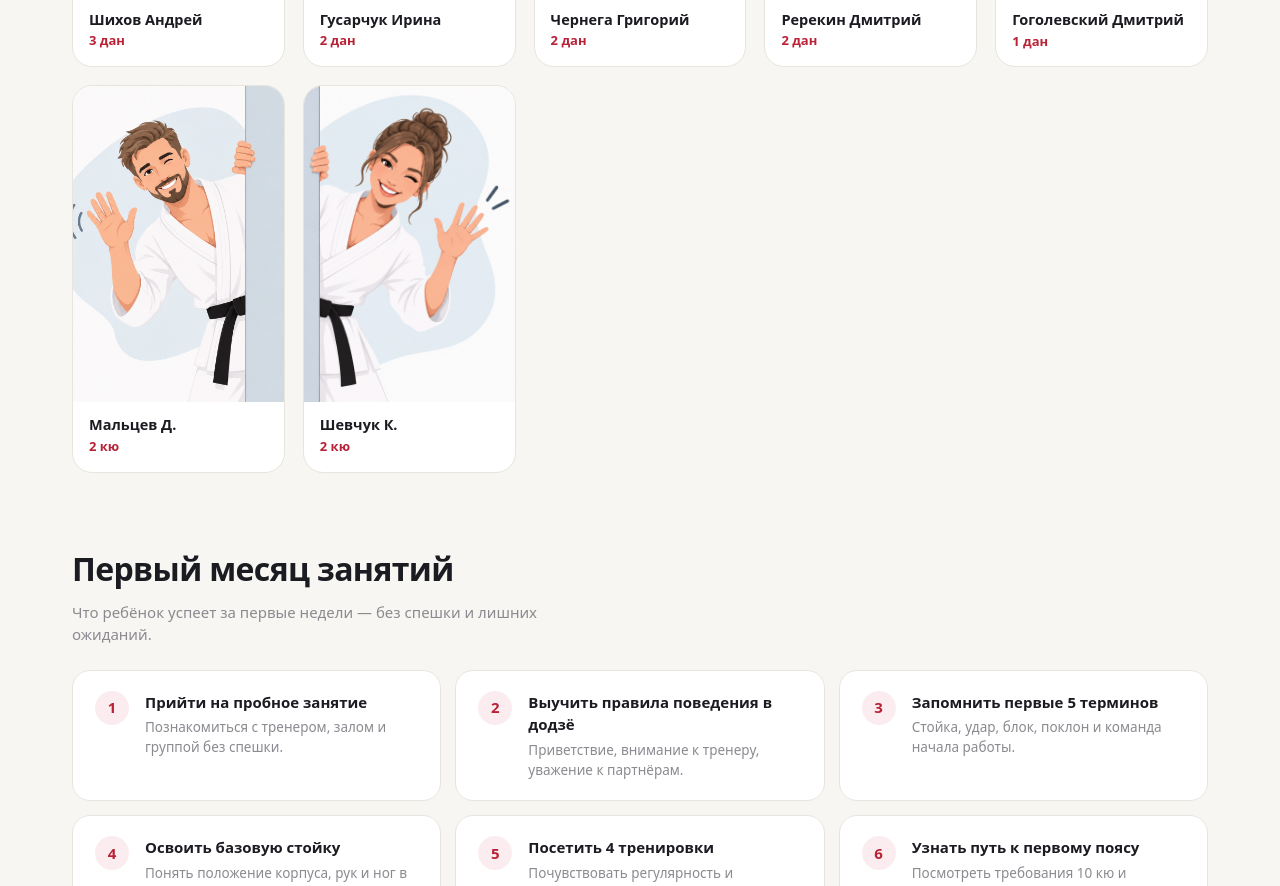
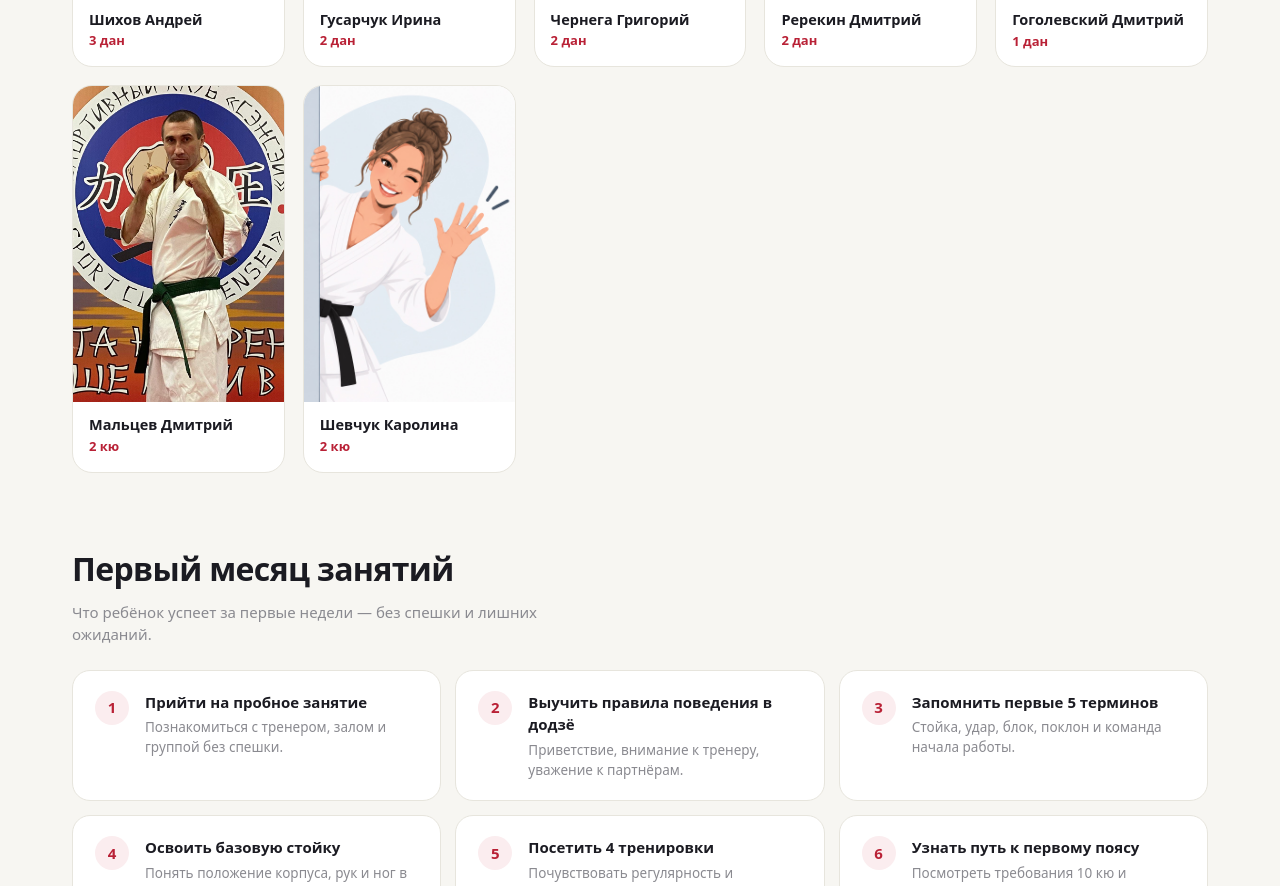
Before and after one commit to niks-xz/ashihara, an Astro site in the folder frontend/: page / in a window 1280 px wide. Shown: the part 3506-4392 px from the top of the page. Built offline with nearby package versions, Linux system fonts and the light colour scheme; Astro itself is replaced by a stand-in of ours.

Commit message:
Add Maltsev photo and full names for the new coaches

```diff
--- a/frontend/src/content/coaches/maltsev.md
+++ b/frontend/src/content/coaches/maltsev.md
@@ -1,8 +1,9 @@
 ---
-fullName: Мальцев Д. С.
+fullName: Мальцев Дмитрий Сергеевич
 rank: 2 кю
 gender: male
 title: Тренер СК «Сэнсэй»
+photo: ../../assets/coaches/maltsev.jpg
 sortOrder: 6
 ---
 
--- a/frontend/src/content/coaches/shevchuk.md
+++ b/frontend/src/content/coaches/shevchuk.md
@@ -1,5 +1,5 @@
 ---
-fullName: Шевчук К. Ю.
+fullName: Шевчук Каролина Юрьевна
 rank: 2 кю
 gender: female
 title: Тренер СК «Сэнсэй»
```
Also changed, not shown: frontend/src/assets/coaches/maltsev.jpg (added).
